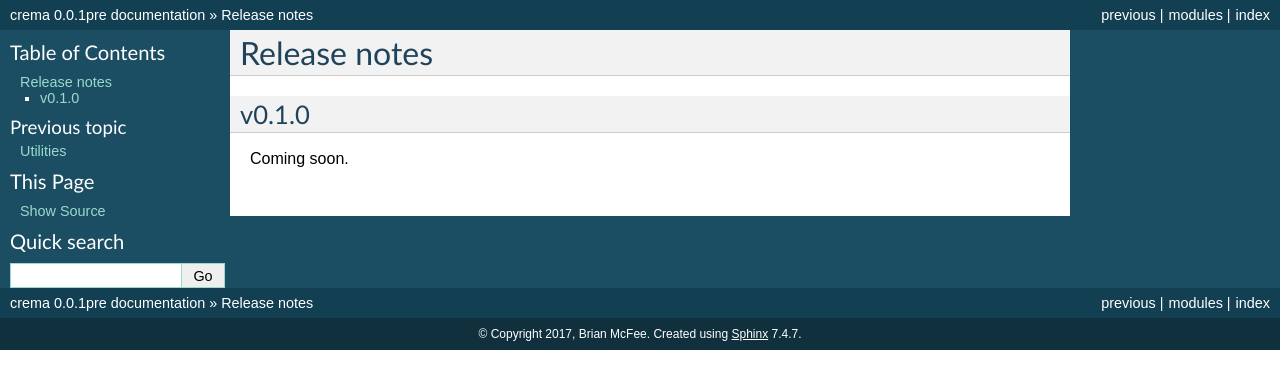
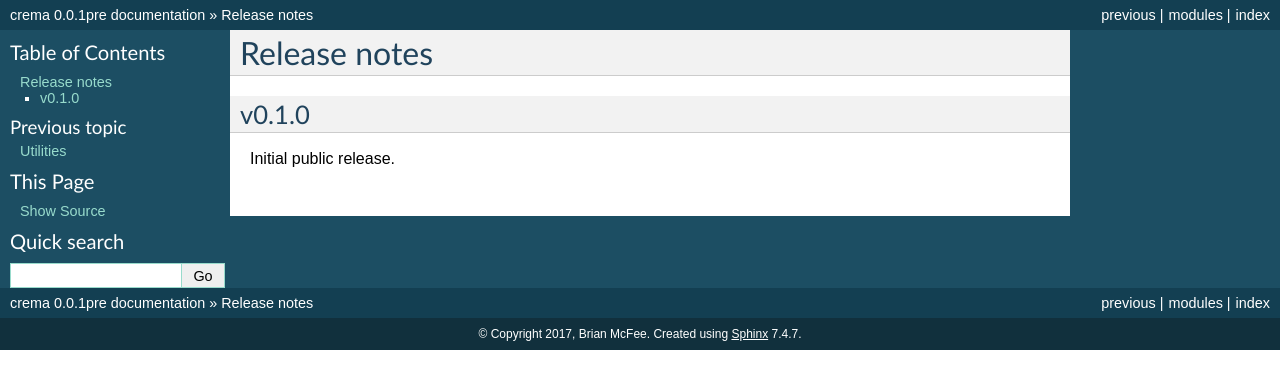
Before and after one commit to bmcfee/crema, a Sphinx documentation site: the page built from docs/changes.rst, in a window 1280 px wide. Shown: the top 389 px of the page. Built offline with Sphinx 7.4.7, drawn with Linux system fonts in a browser that asks for light colours.

Commit message:
updated changelog [ci skip]

```diff
--- a/docs/changes.rst
+++ b/docs/changes.rst
@@ -5,4 +5,4 @@ Release notes
 
 v0.1.0
 ------
-Coming soon.
+Initial public release.
```
